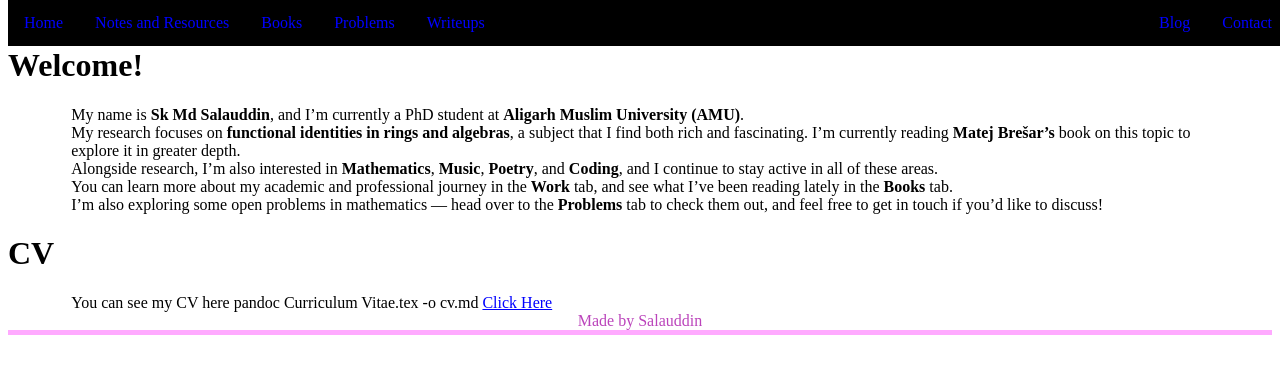
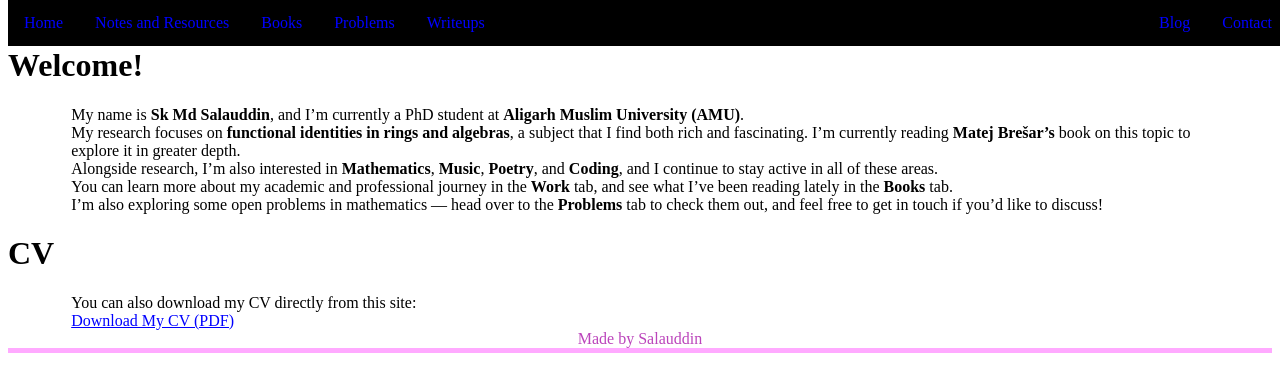
Before and after one commit to skmds99/salauddin.github.io, a Jekyll site: the page built from index.md, in a window 1280 px wide. Shown: the top 392 px of the page. Built offline with Jekyll 4.4.1, drawn with Linux system fonts in a browser that asks for light colours.

Commit message:
Update index.md

```diff
--- a/index.md
+++ b/index.md
@@ -18,5 +18,6 @@ I'm also exploring some open problems in mathematics — head over to the **Prob
 
 # CV
 
-You can see my CV here pandoc Curriculum Vitae.tex -o cv.md
-[Click Here](https://drive.google.com/file/d/1k9pRgWK_f2yFAieFvWeV4mr49QgemnMe/view?usp=sharing)
+You can also download my CV directly from this site:
+
+[Download My CV (PDF)](/_index/cv.pdf)
```
